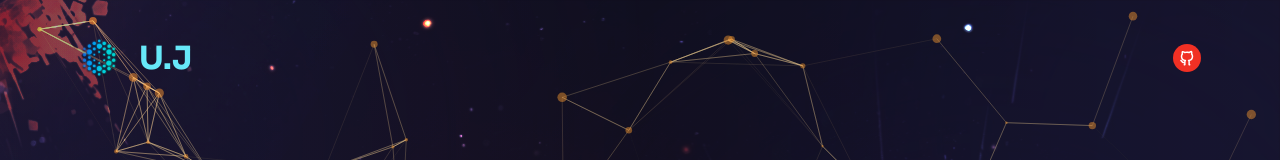
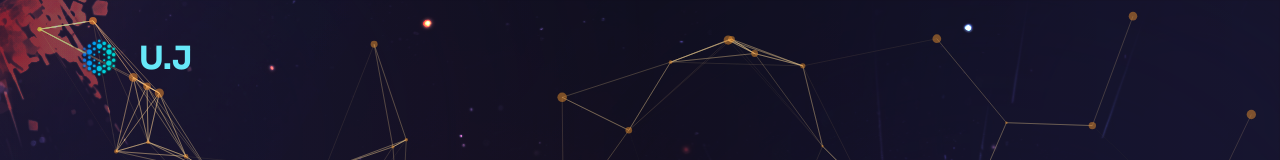
Before and after one commit to takeshikimura5255/tom, a Next.js app: page / in a window 1280 px wide. Shown: the top 160 px of the page. Built offline with nearby package versions, Linux system fonts and the light colour scheme.

Commit message:
fix:github changed

```diff
--- a/components/Socials.jsx
+++ b/components/Socials.jsx
@@ -35,11 +35,11 @@ export const socialData = [
   //   link: "https://pinterest.com",
   //   Icon: RiPinterestLine,
   // },
-  {                                     ///////////Github
-    name: "Github",
-    link: "https://github.com/NakamuraKuhiniko",
-    Icon: RiGithubLine,
-  },
+  // {                                     ///////////Github
+  //   name: "Github",
+  //   link: "https://github.com/NakamuraKuhiniko",
+  //   Icon: RiGithubLine,
+  // },
 ];
 
 const Socials = () => {
```
